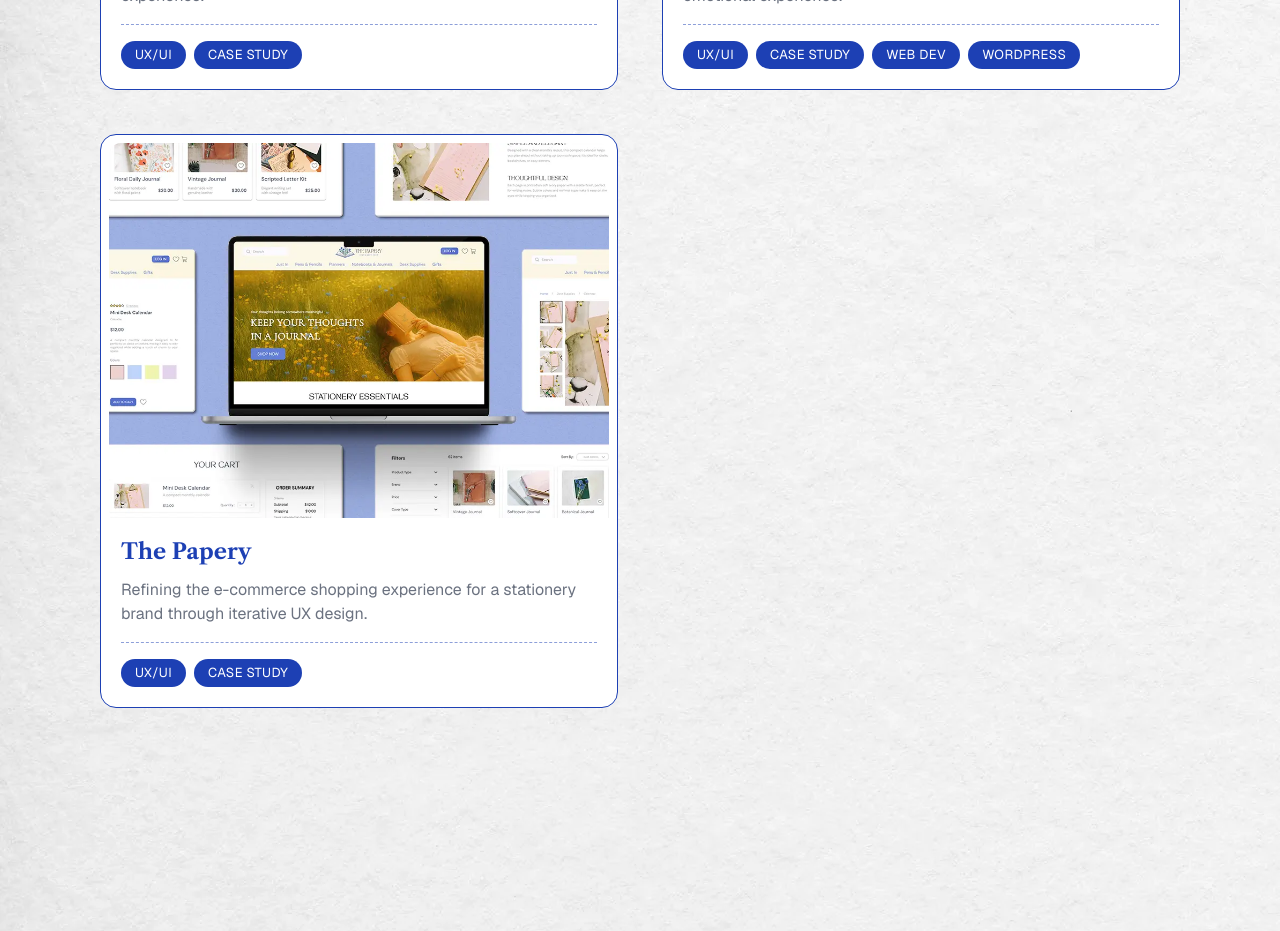
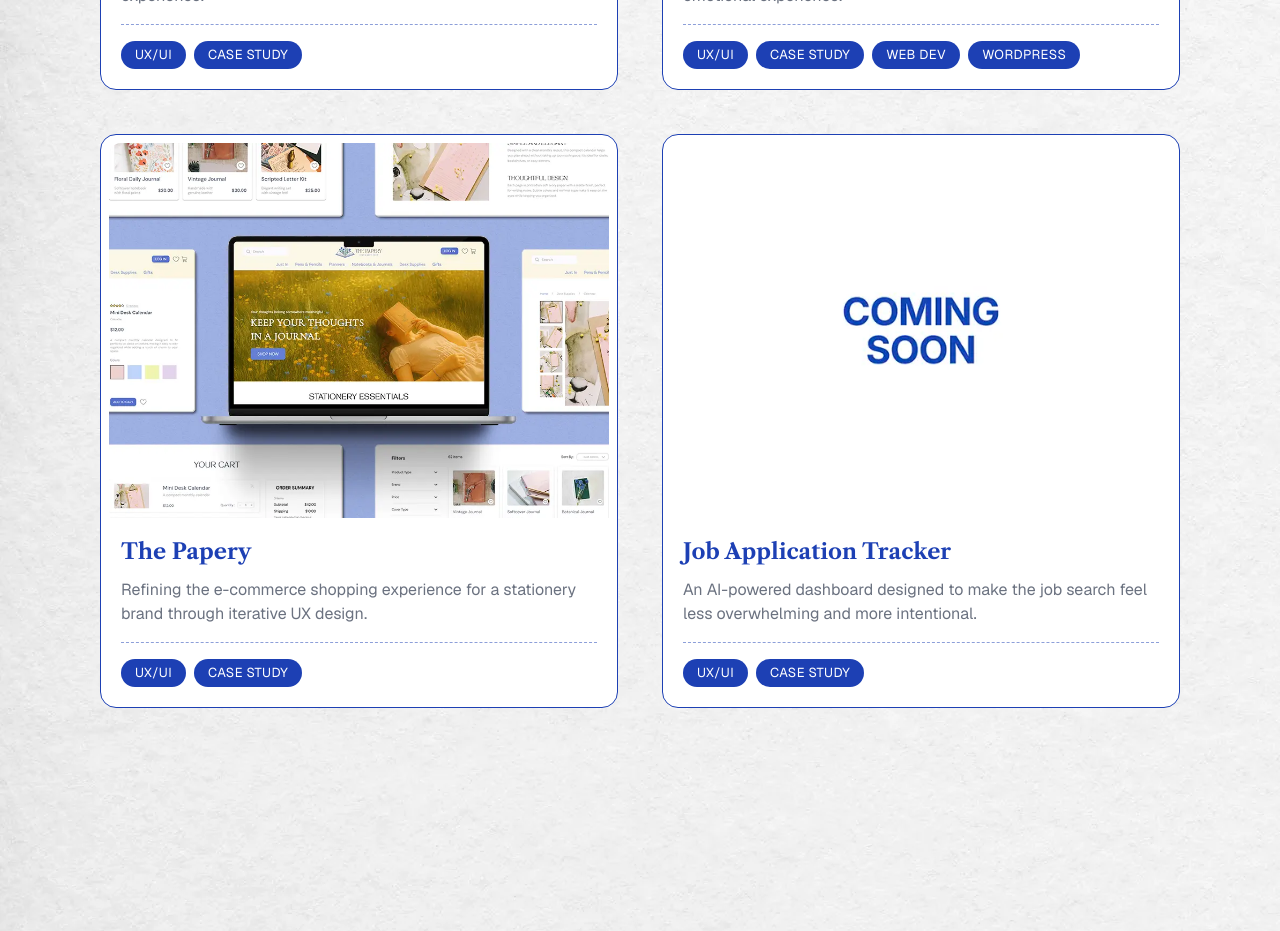
Before and after one commit to jinbyun5/jinbyun-portfolio, a React (Vite) app: page / in a window 1280 px wide. Shown: the part 1460-2391 px from the top of the page. Built offline with nearby package versions, Linux system fonts and the light colour scheme.

Commit message:
Add coming soon card for job tracker project

```diff
--- a/src/App.jsx
+++ b/src/App.jsx
@@ -12,7 +12,7 @@
 
 import HM from './pages/works/HM';
 import CatchTreasure from './pages/works/CatchTreasure';
-import GlowBites from './pages/works/GlowBites';
+import JobApplicationTracker from './pages/works/JobApplicationTracker';
 import ThePapery from './pages/works/ThePapery';
 
 function App() {
@@ -28,7 +28,7 @@
             <Route path="/play" element={<Play/>}/>
             <Route path="/works/hm-app-redesign" element={<HM/>}/>
             <Route path="/works/catch-treasure" element={<CatchTreasure/>}/>
-            <Route path="/works/glow-bites" element={<GlowBites/>}/>
+            <Route path="/works/job-application-tracker" element={<JobApplicationTracker/>}/>
             <Route path="/works/the-papery" element={<ThePapery/>}/>
             <Route path="*" element={<NotFound />} />
           </Routes>
--- a/src/data/projects.js
+++ b/src/data/projects.js
@@ -1,6 +1,6 @@
 import thumbHm from '../assets/thumb-hm.webp';
 import thumbCatchTreasure from '../assets/thumb-catchtreaure.webp';
-import thumbGlowbites from '../assets/thumb-glowbites.webp';
+import thumbJobTracker from '../assets/coming-soon.webp';
 import thumbThePapery from '../assets/thumb-thepapery.webp';
 
 export const projects = [
@@ -51,13 +51,13 @@
         timeline: '4 weeks',
         industry: 'E-commerce',
     },
-    // {
-    //     id: 3,
-    //     image: thumbGlowbites,
-    //     title: "Glowbites App Design",
-    //     tags: ["UX/UI", "Case Study"],
-    //     description: "A recipe app designed to help busy people cook quickly and easily.",
-    //     slug: "glow-bites",
-    // },
+    {
+        id: 3,
+        image: thumbJobTracker,
+        title: "Job Application Tracker",
+        tags: ["UX/UI", "Case Study"],
+        description: "An AI-powered dashboard designed to make the job search feel less overwhelming and more intentional.",
+        slug: "job-application-tracker",
+    },
 
 ];
--- a/src/pages/works/GlowBites.jsx
+++ b/src/pages/works/JobApplicationTracker.jsx
@@ -1,6 +1,6 @@
 import FadeUp from "../../components/FadeUp";
 
-function GlowBites() {
+function JobApplicationTracker() {
     return (
         <FadeUp>
             <div className="flex flex-col items-center justify-center min-h-screen gap-4">
@@ -11,4 +11,4 @@
     );
 }
 
-export default GlowBites;
+export default JobApplicationTracker;
```
